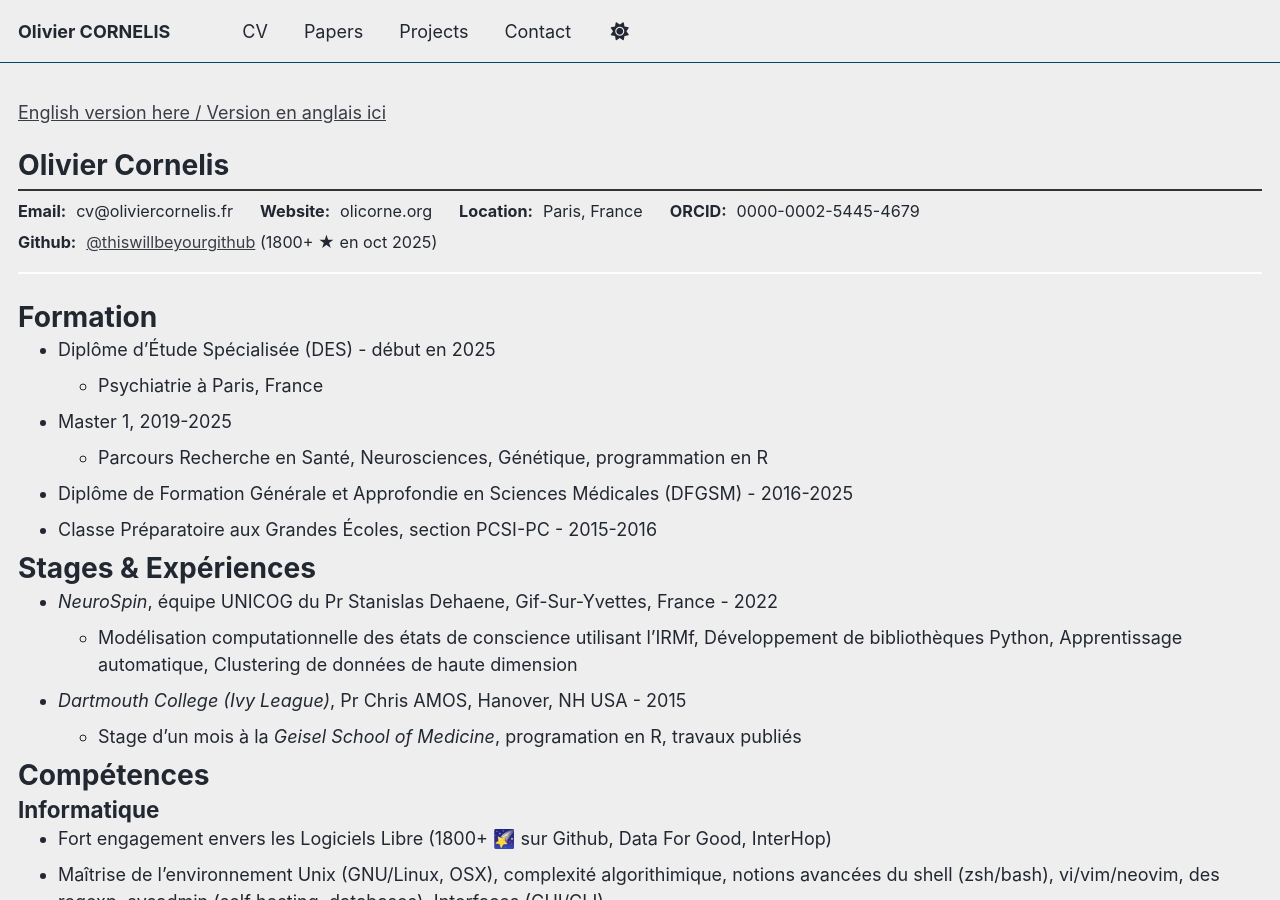
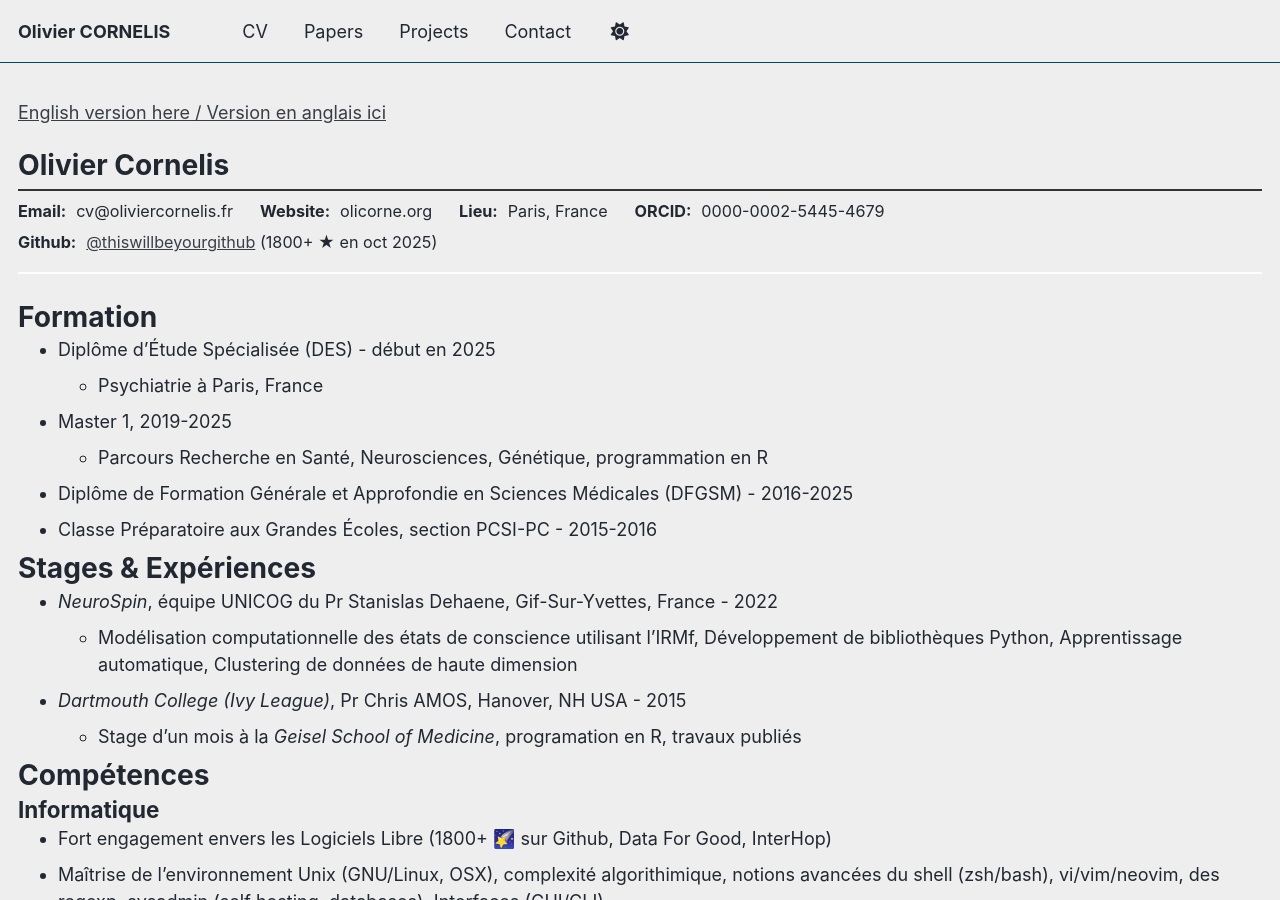
Before and after one commit to thiswillbeyourgithub/website, a Jekyll site: the page built from _pages/cv_fr.md, in a window 1280 px wide and 900 px high. Built offline with Jekyll 4.4.1, drawn with Linux system fonts in a browser that asks for light colours; emoji names are drawn with the system emoji font; a script that is not in the unit is left out.

Commit message:
location should be lieu
Signed-off-by: thiswillbeyourgithub <26625900+thiswillbeyourgithub@users.noreply.github.com>

```diff
--- a/_pages/cv_fr.md
+++ b/_pages/cv_fr.md
@@ -21,7 +21,7 @@ redirect_from:
       <strong>Website:</strong> olicorne.org
     </div>
     <div class="cv-info-item">
-      <strong>Location:</strong> Paris, France
+      <strong>Lieu:</strong> Paris, France
     </div>
     <div class="cv-info-item">
       <strong>ORCID:</strong> 0000-0002-5445-4679
```
